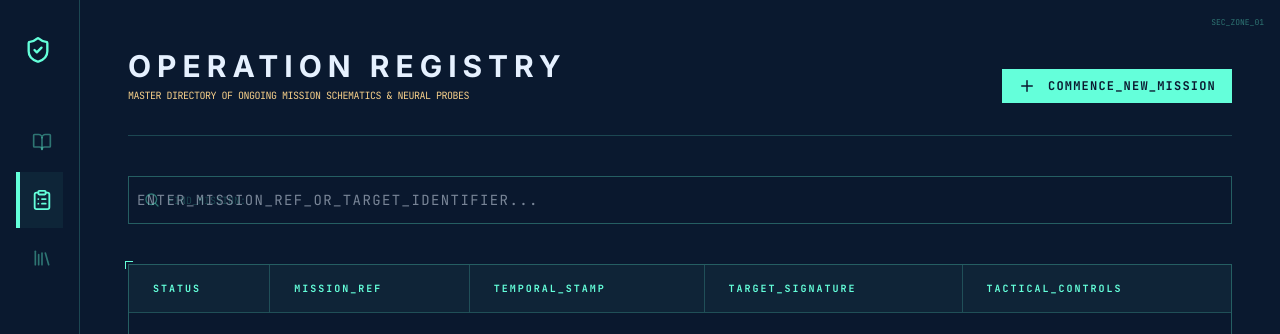
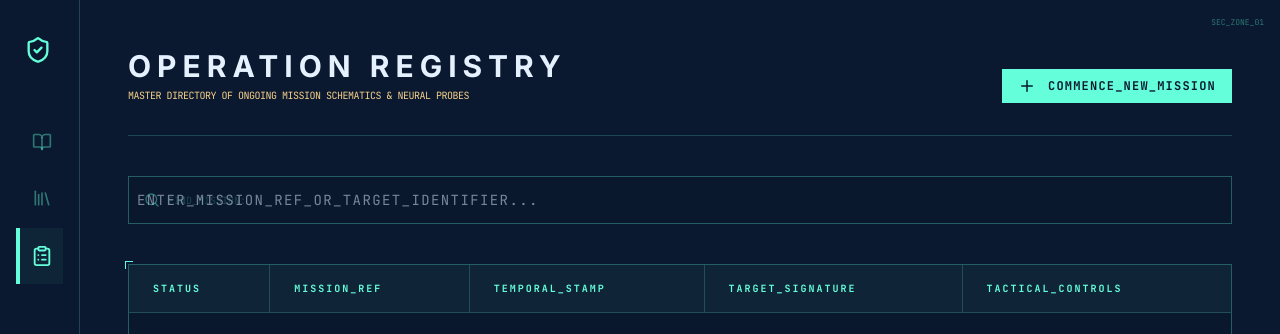
Before and after one commit to Small-Tools-and-Solutions/AI-Testing-Toolkit, a React (Vite) app: page / in a window 1280 px wide. Shown: the top 334 px of the page. Built offline with nearby package versions, Linux system fonts and the light colour scheme.

Commit message:
feat(ui): add sidebar pinning functionality
Introduce state management and icons to allow users to pin the navigation sidebar open, improving accessibility and navigation UX.

```diff
--- a/src/App.tsx
+++ b/src/App.tsx
@@ -10,7 +10,7 @@ import TestPackEditor from './components/TestPackEditor';
 import TestExecution from './components/TestExecution';
 import TestLibrary from './components/TestLibrary';
 import ReportView from './components/ReportView';
-import { BookOpen, ClipboardList, Library, ShieldCheck } from 'lucide-react';
+import { BookOpen, ClipboardList, Library, ShieldCheck, Pin, PinOff } from 'lucide-react';
 import { MemoryStoreProvider } from './lib/memoryStore';
 
 type View = 'guide' | 'missions' | 'library';
@@ -25,6 +25,7 @@ export default function App() {
 
 function AppContent() {
   const [currentView, setCurrentView] = useState<View>('missions');
+  const [isSidebarPinned, setIsSidebarPinned] = useState(false);
   const [activePackId, setActivePackId] = useState<string | null>(null);
   const [isEditing, setIsEditing] = useState(false);
   const [isExecuting, setIsExecuting] = useState(false);
@@ -81,33 +82,50 @@ function AppContent() {
   return (
     <div className="min-h-screen flex flex-col lg:flex-row bg-blueprint-paper font-sans selection:bg-blueprint-line-solid/30">
       {/* Dynamic Sidebar Navigation */}
-      <aside className="w-full lg:w-20 lg:hover:w-64 bg-blueprint-paper border-b border-blueprint-line lg:border-b-0 lg:border-r border-blueprint-line flex flex-col gap-10 z-20 group transition-all duration-300 ease-in-out whitespace-nowrap overflow-hidden">
-        <div className="flex items-center gap-4 p-6 pb-0 overflow-hidden">
-          <ShieldCheck className="text-blueprint-line-solid shrink-0" size={28} />
-          <div className="flex flex-col opacity-0 group-hover:opacity-100 transition-opacity duration-300">
-            <span className="font-bold text-lg uppercase tracking-widest text-blueprint-white">Audit Suite</span>
-            <span className="technical-marker contents">AUDIT_CORE_v1.4</span>
+      <aside className={`
+        w-full lg:bg-blueprint-paper border-b border-blueprint-line lg:border-b-0 lg:border-r border-blueprint-line flex flex-col gap-10 z-20 group transition-all duration-300 ease-in-out whitespace-nowrap overflow-hidden
+        ${isSidebarPinned ? 'lg:w-64' : 'lg:w-20 lg:hover:w-64'}
+      `}>
+        <div className="flex items-center justify-between p-6 pb-0 overflow-hidden">
+          <div className="flex items-center gap-4">
+            <ShieldCheck className="text-blueprint-line-solid shrink-0" size={28} />
+            <div className={`flex flex-col transition-opacity duration-300 ${isSidebarPinned ? 'opacity-100' : 'opacity-0 group-hover:opacity-100'}`}>
+              <span className="font-bold text-lg uppercase tracking-widest text-blueprint-white">Audit Suite</span>
+              <span className="technical-marker contents">AUDIT_CORE_v1.4</span>
+            </div>
           </div>
+          <button
+            onClick={() => setIsSidebarPinned(!isSidebarPinned)}
+            className={`
+              hidden lg:flex p-1.5 border border-blueprint-line-solid/20 rounded-xs transition-all
+              ${isSidebarPinned ? 'bg-blueprint-line-solid text-blueprint-paper border-blueprint-line-solid' : 'text-blueprint-line-solid/40 hover:text-blueprint-line-solid hover:border-blueprint-line-solid/60 opacity-0 group-hover:opacity-100'}
+            `}
+          >
+            {isSidebarPinned ? <Pin size={12} /> : <PinOff size={12} />}
+          </button>
         </div>
 
         <nav className="flex flex-col gap-1 px-4">
           <NavButton
             active={currentView === 'guide'}
+            isSidebarPinned={isSidebarPinned}
             onClick={() => { setCurrentView('guide'); resetViews(); }}
             icon={<BookOpen size={20} />}
             label="SCHEMATICS"
           />
           <NavButton
+            active={currentView === 'library'}
+            isSidebarPinned={isSidebarPinned}
+            onClick={() => { setCurrentView('library'); resetViews(); }}
+            icon={<Library size={20} />}
+            label="VECTORS"
+          />
+          <NavButton
             active={currentView === 'missions' && !activePackId}
+            isSidebarPinned={isSidebarPinned}
             onClick={() => { setCurrentView('missions'); resetViews(); }}
             icon={<ClipboardList size={20} />}
             label="MISSIONS"
-          />
-          <NavButton
-            active={currentView === 'library'}
-            onClick={() => { setCurrentView('library'); resetViews(); }}
-            icon={<Library size={20} />}
-            label="VECTORS"
           />
         </nav>
       </aside>
@@ -153,7 +171,7 @@ function AppContent() {
   );
 }
 
-function NavButton({ active, onClick, icon, label }: { active: boolean, onClick: () => void, icon: React.ReactNode, label: string }) {
+function NavButton({ active, onClick, icon, label, isSidebarPinned }: { active: boolean, onClick: () => void, icon: React.ReactNode, label: string, isSidebarPinned?: boolean }) {
   return (
     <button
       onClick={onClick}
@@ -171,12 +189,12 @@ function NavButton({ active, onClick, icon, label }: { active: boolean, onClick:
       <div className={`${active ? 'scale-110' : 'scale-100'} transition-transform shrink-0`}>
         {icon}
       </div>
-      <span className="text-[11px] font-mono font-bold tracking-[0.2em] uppercase opacity-0 lg:group-hover:opacity-100 transition-opacity duration-300">
+      <span className={`text-[11px] font-mono font-bold tracking-[0.2em] uppercase transition-opacity duration-300 ${isSidebarPinned ? 'opacity-100' : 'opacity-0 lg:group-hover:opacity-100'}`}>
         {label}
       </span>
 
       {active && (
-        <span className="ml-auto animate-pulse opacity-0 lg:group-hover:opacity-100">_</span>
+        <span className={`ml-auto animate-pulse ${isSidebarPinned ? 'opacity-100' : 'opacity-0 lg:group-hover:opacity-100'}`}>_</span>
       )}
     </button>
   );
```
